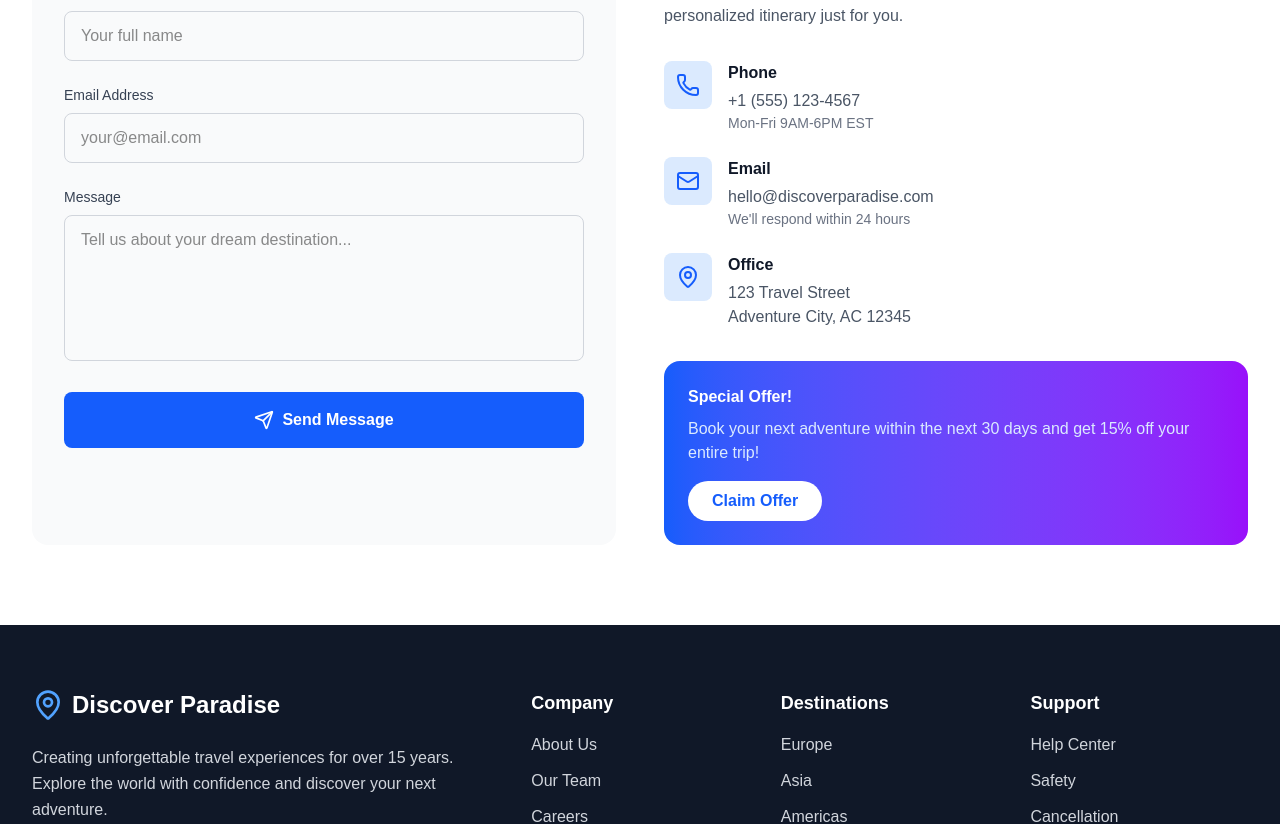
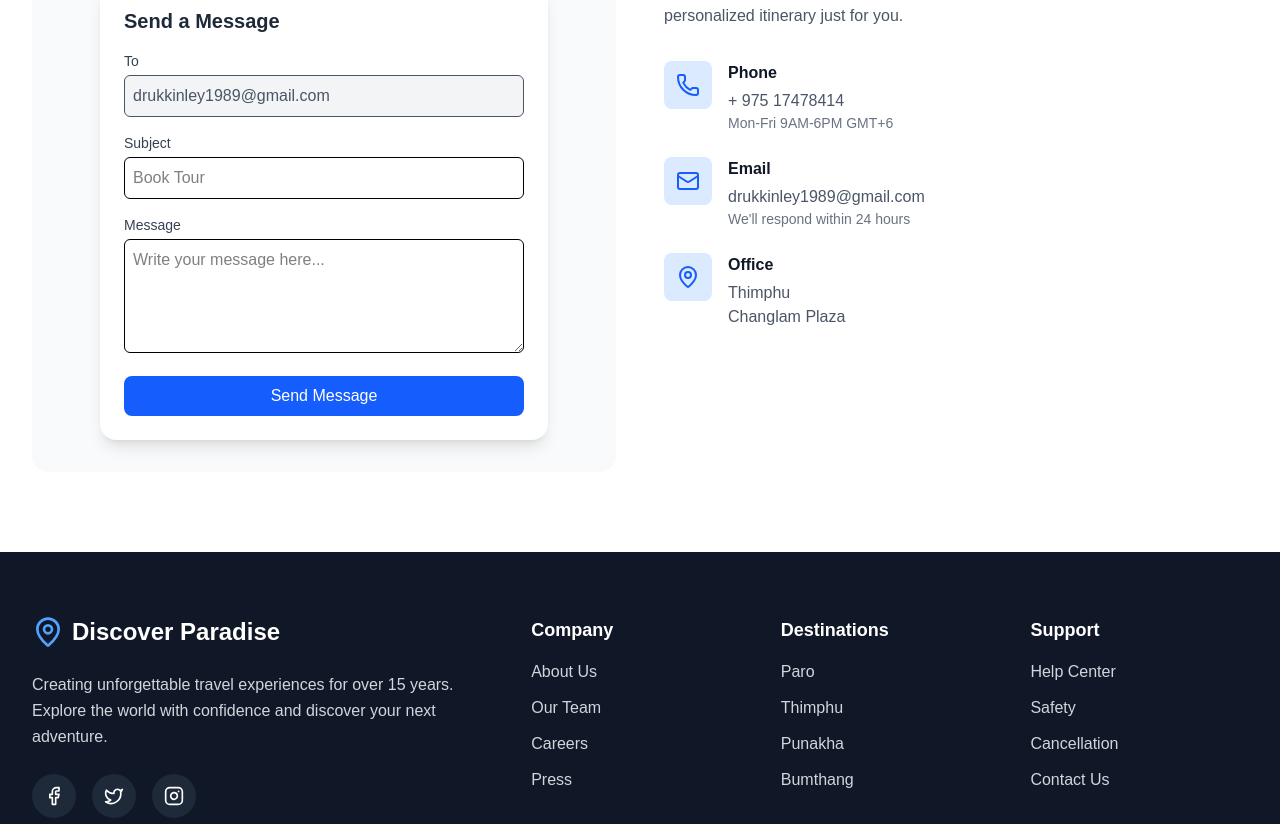
Before and after one commit to Passang-Dorji/BhutanTour, a Next.js app: page / in a window 1280 px wide. Shown: the part 5101-5925 px from the top of the page. Built offline with nearby package versions, Linux system fonts and the light colour scheme.

Commit message:
fix: fixes email facebook and insta link

```diff
--- a/app/component/Contact.tsx
+++ b/app/component/Contact.tsx
@@ -1,30 +1,32 @@
 "use client";
 
 import { useState } from "react";
-import { Phone, Mail, MapPin, Send } from "lucide-react";
+import { Phone, Mail, MapPin } from "lucide-react";
 
 export default function Contact() {
-	const [formData, setFormData] = useState({
-		name: "",
-		email: "",
-		message: "",
-	});
+	const ownerEmail = "drukkinley1989@gmail.com";
 
-	const handleSubmit = (e: React.FormEvent) => {
+	const [subject, setSubject] = useState("");
+	const [message, setMessage] = useState("");
+
+	const handleSend = (e: React.FormEvent) => {
 		e.preventDefault();
-		// Handle form submission here
-		console.log("Form submitted:", formData);
-		alert("Thank you for your message! We will get back to you soon.");
+
+		const gmailUrl = `https://mail.google.com/mail/?view=cm&fs=1&to=${encodeURIComponent(
+			ownerEmail
+		)}&su=${encodeURIComponent(subject)}&body=${encodeURIComponent(message)}`;
+
+		window.open(gmailUrl, "_blank");
 	};
 
-	const handleChange = (
-		e: React.ChangeEvent<HTMLInputElement | HTMLTextAreaElement>
-	) => {
-		setFormData({
-			...formData,
-			[e.target.name]: e.target.value,
-		});
-	};
+	// const handleChange = (
+	// 	e: React.ChangeEvent<HTMLInputElement | HTMLTextAreaElement>
+	// ) => {
+	// 	setFormData({
+	// 		...formData,
+	// 		[e.target.name]: e.target.value,
+	// 	});
+	// };
 
 	return (
 		<section id="contact" className="py-20 bg-white">
@@ -40,81 +42,68 @@ export default function Contact() {
 				</div>
 
 				<div className="grid grid-cols-1 lg:grid-cols-2 gap-12">
-					{/* Contact Form */}
 					<div className="bg-gray-50 p-8 rounded-2xl">
-						<h3 className="text-2xl font-semibold text-gray-900 mb-6">
+						<h3 className="text-2xl font-semibold text-gray-900 mb-6 ml-12">
 							Send us a Message
 						</h3>
 
-						<form onSubmit={handleSubmit} className="space-y-6">
+						<form
+							onSubmit={handleSend}
+							className="max-w-md mx-auto p-6 bg-white rounded-2xl shadow-lg space-y-4"
+						>
+							<h2 className="text-xl font-bold text-gray-800">
+								Send a Message
+							</h2>
+
 							<div>
-								<label
-									htmlFor="name"
-									className="block text-sm font-medium text-gray-700 mb-2"
-								>
-									Full Name
+								<label className="block text-sm font-medium text-gray-700">
+									To
 								</label>
 								<input
-									type="text"
-									id="name"
-									name="name"
-									value={formData.name}
-									onChange={handleChange}
-									className="w-full px-4 py-3 border border-gray-300 rounded-lg focus:ring-2 focus:ring-blue-500 focus:border-transparent transition-all duration-200"
-									placeholder="Your full name"
-									required
+									type="email"
+									value={ownerEmail}
+									disabled
+									className="w-full mt-1 p-2 border rounded-md bg-gray-100 text-gray-600"
 								/>
 							</div>
 
 							<div>
-								<label
-									htmlFor="email"
-									className="block text-sm font-medium text-gray-700 mb-2"
-								>
-									Email Address
+								<label className="block text-sm font-medium text-gray-700">
+									Subject
 								</label>
 								<input
-									type="email"
-									id="email"
-									name="email"
-									value={formData.email}
-									onChange={handleChange}
-									className="w-full px-4 py-3 border border-gray-300 rounded-lg focus:ring-2 focus:ring-blue-500 focus:border-transparent transition-all duration-200"
-									placeholder="your@email.com"
+									type="text"
+									value={subject}
+									onChange={(e) => setSubject(e.target.value)}
 									required
+									className="w-full mt-1 p-2 border rounded-md text-black pl-2"
+									placeholder="Book Tour"
 								/>
 							</div>
 
 							<div>
-								<label
-									htmlFor="message"
-									className="block text-sm font-medium text-gray-700 mb-2"
-								>
+								<label className="block text-sm font-medium text-gray-700">
 									Message
 								</label>
 								<textarea
-									id="message"
-									name="message"
-									value={formData.message}
-									onChange={handleChange}
-									rows={5}
-									className="w-full px-4 py-3 border border-gray-300 rounded-lg focus:ring-2 focus:ring-blue-500 focus:border-transparent transition-all duration-200 resize-none"
-									placeholder="Tell us about your dream destination..."
+									value={message}
+									onChange={(e) => setMessage(e.target.value)}
 									required
+									className="w-full mt-1 p-2 border rounded-md text-black pl-2"
+									rows={4}
+									placeholder="Write your message here..."
 								/>
 							</div>
 
 							<button
 								type="submit"
-								className="w-full bg-blue-600 text-white py-4 rounded-lg font-semibold hover:bg-blue-700 transition-colors duration-200 flex items-center justify-center space-x-2"
+								className="w-full bg-blue-600 text-white py-2 px-4 rounded-lg hover:bg-blue-700 transition"
 							>
-								<Send className="h-5 w-5" />
-								<span>Send Message</span>
+								Send Message
 							</button>
 						</form>
 					</div>
 
-					{/* Contact Information */}
 					<div className="space-y-8">
 						<div>
 							<h3 className="text-2xl font-semibold text-gray-900 mb-6">
@@ -135,8 +124,8 @@ export default function Contact() {
 								</div>
 								<div>
 									<h4 className="font-semibold text-gray-900 mb-1">Phone</h4>
-									<p className="text-gray-600">+1 (555) 123-4567</p>
-									<p className="text-gray-500 text-sm">Mon-Fri 9AM-6PM EST</p>
+									<p className="text-gray-600">+ 975 17478414</p>
+									<p className="text-gray-500 text-sm">Mon-Fri 9AM-6PM GMT+6</p>
 								</div>
 							</div>
 
@@ -146,7 +135,7 @@ export default function Contact() {
 								</div>
 								<div>
 									<h4 className="font-semibold text-gray-900 mb-1">Email</h4>
-									<p className="text-gray-600">hello@discoverparadise.com</p>
+									<p className="text-gray-600">drukkinley1989@gmail.com</p>
 									<p className="text-gray-500 text-sm">
 										We&apos;ll respond within 24 hours
 									</p>
@@ -159,13 +148,13 @@ export default function Contact() {
 								</div>
 								<div>
 									<h4 className="font-semibold text-gray-900 mb-1">Office</h4>
-									<p className="text-gray-600">123 Travel Street</p>
-									<p className="text-gray-600">Adventure City, AC 12345</p>
+									<p className="text-gray-600">Thimphu</p>
+									<p className="text-gray-600">Changlam Plaza</p>
 								</div>
 							</div>
 						</div>
 
-						<div className="bg-gradient-to-r from-blue-600 to-purple-600 p-6 rounded-2xl text-white">
+						{/* <div className="bg-gradient-to-r from-blue-600 to-purple-600 p-6 rounded-2xl text-white">
 							<h4 className="font-semibold mb-2">Special Offer!</h4>
 							<p className="text-blue-100 mb-4">
 								Book your next adventure within the next 30 days and get 15% off
@@ -174,7 +163,7 @@ export default function Contact() {
 							<button className="bg-white text-blue-600 px-6 py-2 rounded-full font-semibold hover:bg-gray-100 transition-colors duration-200">
 								Claim Offer
 							</button>
-						</div>
+						</div> */}
 					</div>
 				</div>
 			</div>
--- a/app/component/Footer.tsx
+++ b/app/component/Footer.tsx
@@ -9,10 +9,10 @@ export default function Footer() {
 			{ name: "Press", href: "#" },
 		],
 		destinations: [
-			{ name: "Europe", href: "#" },
-			{ name: "Asia", href: "#" },
-			{ name: "Americas", href: "#" },
-			{ name: "Africa", href: "#" },
+			{ name: "Paro", href: "#" },
+			{ name: "Thimphu", href: "#" },
+			{ name: "Punakha", href: "#" },
+			{ name: "Bumthang", href: "#" },
 		],
 		support: [
 			{ name: "Help Center", href: "#" },
@@ -23,10 +23,17 @@ export default function Footer() {
 	};
 
 	const socialLinks = [
-		{ icon: Facebook, href: "#", name: "Facebook" },
+		{
+			icon: Facebook,
+			href: "https://www.facebook.com/kinley.dorji.9461",
+			name: "Facebook",
+		},
 		{ icon: Twitter, href: "#", name: "Twitter" },
-		{ icon: Instagram, href: "#", name: "Instagram" },
-		{ icon: Youtube, href: "#", name: "YouTube" },
+		{
+			icon: Instagram,
+			href: "https://www.instagram.com/drukkinley123?igsh=MWFmN3JnYzg1MDNm",
+			name: "Instagram",
+		},
 	];
 
 	return (
@@ -117,7 +124,7 @@ export default function Footer() {
 				<div className="border-t border-gray-800 pt-8 mt-12">
 					<div className="flex flex-col md:flex-row justify-between items-center">
 						<p className="text-gray-400 text-sm mb-4 md:mb-0">
-							© 2024 Discover Paradise. All rights reserved.
+							© 2025 Himalayan Sky view tour. All rights reserved.
 						</p>
 						<div className="flex space-x-6 text-sm">
 							<a
--- a/app/component/Navbar.tsx
+++ b/app/component/Navbar.tsx
@@ -44,24 +44,24 @@ export default function Navbar() {
 
 			{/* Mobile Drawer */}
 			{isOpen && (
-				<div className="md:hidden bg-gray-700 text-white px-4 pb-4">
+				<div className="md:hidden bg-gray-700/50 text-white px-4 pb-4 ">
 					<ul className="flex flex-col space-y-4 mt-4 font-bold text-lg">
-						<li>
+						<li className="hover:bg-blue-500/50">
 							<a href="/" onClick={() => setIsOpen(false)}>
 								Home
 							</a>
 						</li>
-						<li>
+						<li className="hover:bg-blue-500/50">
 							<a href="/about" onClick={() => setIsOpen(false)}>
 								About
 							</a>
 						</li>
-						<li>
+						<li className="hover:bg-blue-500/50">
 							<a href="/services" onClick={() => setIsOpen(false)}>
 								Services
 							</a>
 						</li>
-						<li>
+						<li className="hover:bg-blue-500/50">
 							<a href="/contact" onClick={() => setIsOpen(false)}>
 								Contact
 							</a>
```
Also changed, not shown: public/whatsapp.png (added).
